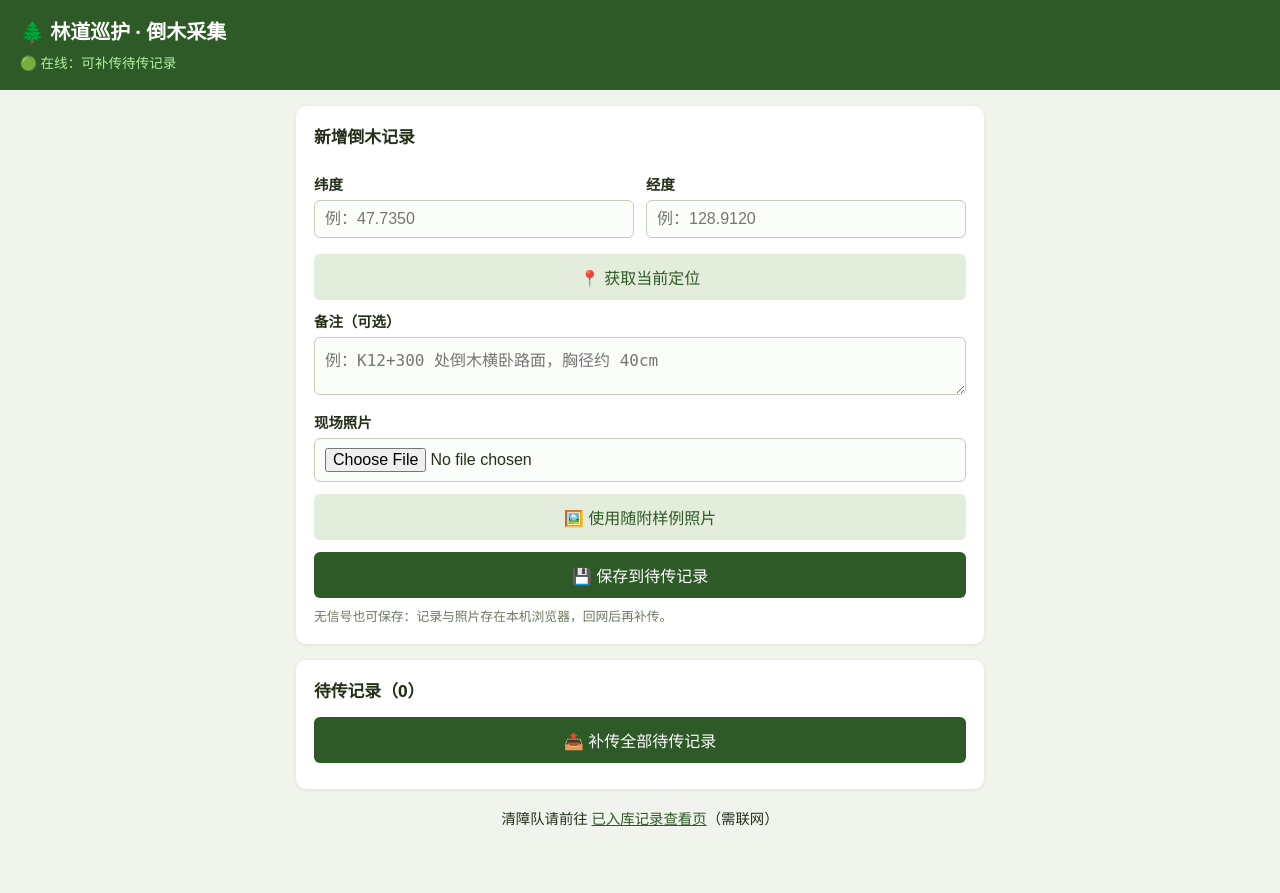
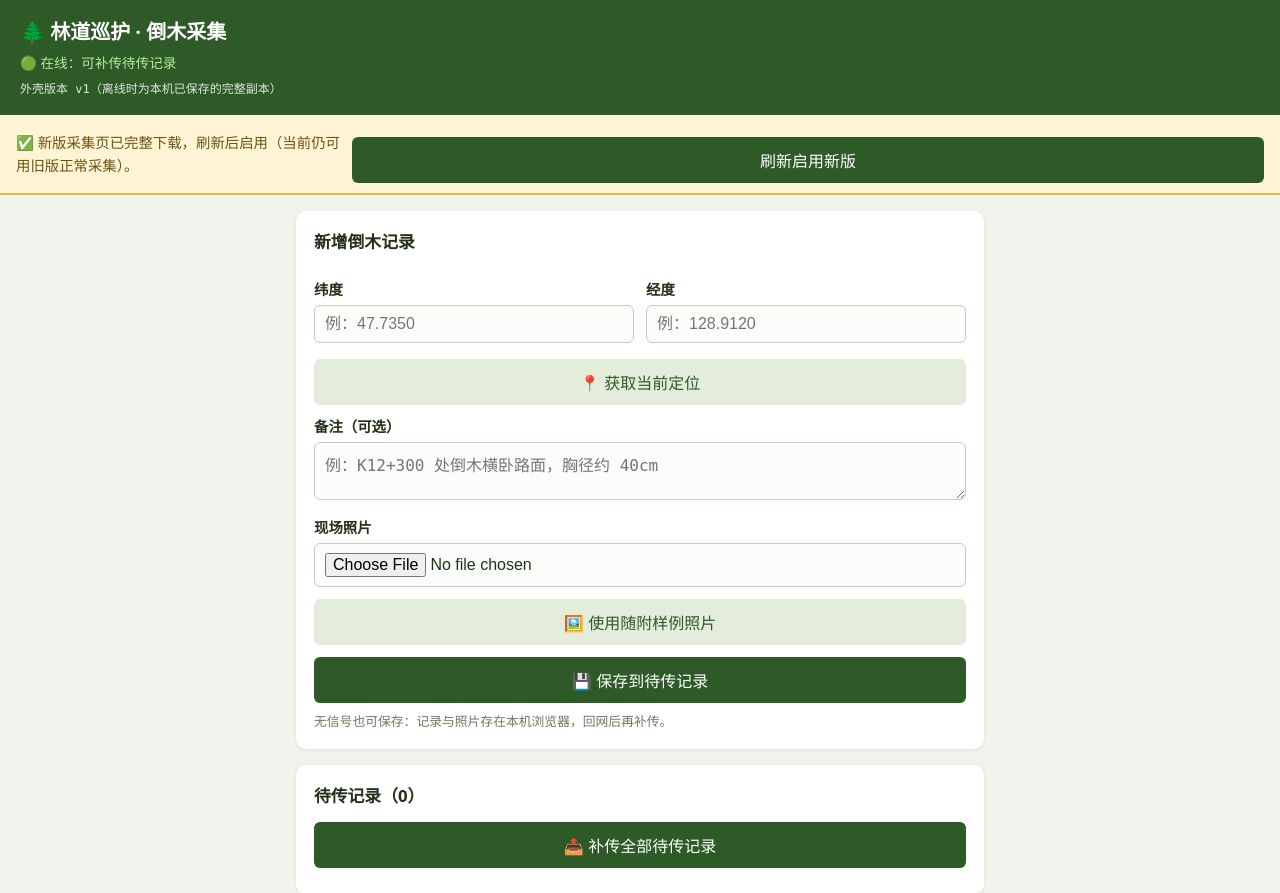
Before and after one commit to solo-projects-org/solo-09c03bb4-c439ce2a-2973-47cf-9106-6d12b273bda1, a Flask app: page / in a window 1280 px wide. Shown: the top 893 px of the page. Before the commit the page ends 826 px from the top, so only its background shows below. Run offline with Flask 3, Linux system fonts and the light colour scheme.

Commit message:
完成开发轮 61ff93dc-fa72-404b-98f1-debfbb9f9c95

```diff
--- a/app/app.py
+++ b/app/app.py
@@ -4,13 +4,22 @@
 - /records     清障队查看页：只展示已确认入库的记录
 - /api/records GET 列表 / POST 补传（uuid 幂等，同一笔只入库一次）
 - /photos/...  已入库的原照
+- /sw.js       Service Worker（按 APP_VERSION 渲染，版本与页面同源）
+
+换版/故障演示开关（均通过环境变量，不改业务代码）：
+- APP_VERSION          当前部署版本号，注入页面与 SW 缓存名
+- SHELL_FAIL_PATHS     逗号分隔的路径，命中即返回 503（例：/static/app.js），
+                       用来模拟“下载途中服务换版 / 文件没取齐”
+- SHELL_FAIL_RATE      外壳请求随机 503 的概率（0~1，默认 0）
 """
 import os
+import random
 import sqlite3
 import uuid as uuidlib
 from datetime import datetime, timezone
 
-from flask import Flask, g, jsonify, render_template, request, send_from_directory
+from flask import (Flask, Response, g, jsonify, render_template, request,
+                   send_from_directory)
 from werkzeug.utils import secure_filename
 
 BASE_DIR = os.path.dirname(os.path.abspath(__file__))
@@ -18,6 +27,25 @@ DATA_DIR = os.environ.get("DATA_DIR", os.path.join(BASE_DIR, "data"))
 PHOTO_DIR = os.path.join(DATA_DIR, "photos")
 DB_PATH = os.path.join(DATA_DIR, "records.db")
 ALLOWED_EXT = {".jpg", ".jpeg", ".png", ".gif", ".webp", ".bmp"}
+
+# 当前部署版本：页面徽标与 SW 缓存名共用，换版时由部署环境覆盖
+APP_VERSION = os.environ.get("APP_VERSION", "1").strip() or "1"
+# 演示用故障注入：命中这些外壳路径直接 503
+SHELL_FAIL_PATHS = {
+    p.strip() for p in os.environ.get("SHELL_FAIL_PATHS", "").split(",") if p.strip()
+}
+try:
+    SHELL_FAIL_RATE = min(1.0, max(0.0, float(os.environ.get("SHELL_FAIL_RATE", "0"))))
+except ValueError:
+    SHELL_FAIL_RATE = 0.0
+
+# 受故障注入影响的“外壳”路径（与 SW 的 SHELL 清单一致）
+SHELL_PATHS = {
+    "/",
+    "/static/app.js",
+    "/static/style.css",
+    "/static/sample-photo.png",
+}
 
 app = Flask(__name__)
 app.config["MAX_CONTENT_LENGTH"] = 30 * 1024 * 1024  # 原照最大 30MB
@@ -61,28 +89,66 @@ def close_db(_exc):
 
 
 @app.after_request
-def no_store_html(resp):
-    # HTML 页面不做 HTTP 缓存，保证在线时拿到最新数据；
-    # 离线可用性由 Service Worker 的 Cache Storage 负责。
+def cache_headers(resp):
+    # HTML 页面不做 HTTP 缓存，在线刷新可探测新版本；离线可用性由 SW 负责
     if resp.mimetype == "text/html":
         resp.headers["Cache-Control"] = "no-store"
+    elif request.path.startswith("/static/"):
+        # 静态资源：允许浏览器缓存但必须每次回源校验，配合版本化 SW 缓存避免混版
+        resp.headers["Cache-Control"] = "no-cache"
     return resp
+
+
+@app.before_request
+def inject_shell_failure():
+    """模拟换版途中的 503：仅作用于外壳资源，不影响补传 API 与已入库照片。"""
+    path = request.path
+    if request.method != "GET" or path not in SHELL_PATHS:
+        return None
+    if path in SHELL_FAIL_PATHS or (
+        SHELL_FAIL_RATE > 0 and random.random() < SHELL_FAIL_RATE
+    ):
+        return Response(
+            "Service Unavailable (simulated deploy failure on %s)" % path,
+            status=503,
+            mimetype="text/plain",
+        )
+    return None
 
 
 # ---------------- 页面 ----------------
 
 @app.route("/")
 def index():
-    return render_template("index.html")
+    return render_template("index.html", app_version=APP_VERSION)
 
 
 @app.route("/sw.js")
 def service_worker():
-    # Service Worker 必须挂在根作用域下：从 / 路径提供，控制整个站点
-    resp = send_from_directory(os.path.join(BASE_DIR, "static"), "sw.js",
-                               mimetype="application/javascript")
+    # SW 模板渲染：APP_VERSION 决定缓存名；SW 本身不注入故障，
+    # 保证浏览器始终能完成“探测新版本”这一步，失败只发生在外壳下载阶段。
+    resp = Response(
+        render_template("sw.js", app_version=APP_VERSION),
+        mimetype="application/javascript",
+    )
+    # 每次都回源校验，确保浏览器能及时发现新版 SW
     resp.headers["Cache-Control"] = "no-cache"
     return resp
+
+
+@app.route("/version")
+def version_info():
+    """演示辅助：查看当前服务版本与故障开关（不进 SW 缓存清单）。"""
+    return jsonify({
+        "app_version": APP_VERSION,
+        "shell_fail_paths": sorted(SHELL_FAIL_PATHS),
+        "shell_fail_rate": SHELL_FAIL_RATE,
+    })
+
+
+@app.route("/healthz")
+def healthz():
+    return jsonify({"ok": True})
 
 
 @app.route("/records")
@@ -90,7 +156,7 @@ def records_page():
     rows = get_db().execute(
         "SELECT * FROM records ORDER BY id DESC"
     ).fetchall()
-    return render_template("records.html", records=rows)
+    return render_template("records.html", records=rows, app_version=APP_VERSION)
 
 
 # ---------------- API ----------------
--- a/app/static/app.js
+++ b/app/static/app.js
@@ -1,10 +1,60 @@
 /* 林道巡护采集页逻辑：离线保存（IndexedDB）+ 回网补传（确认后才删除） */
 "use strict";
 
-/* ---------- Service Worker 注册（首次在线打开后，断网也能加载本页） ---------- */
+/* ---------- Service Worker 注册与整版本更新 ----------
+ * 规则：新版 SW 只有把同版本页面/脚本/样式/样照整套取齐才会安装成功；
+ * 安装成功后先进入 waiting，由用户在提示条上确认（或下次自然刷新）才接管，
+ * 因此不会出现“新 HTML + 旧脚本”的混版页面。 */
+let refreshing = false;
 if ("serviceWorker" in navigator) {
-  navigator.serviceWorker.register("/sw.js")   // 根路径脚本，默认作用域 "/"
-    .catch(err => console.error("SW 注册失败:", err));
+  window.addEventListener("load", () => {
+    navigator.serviceWorker.register("/sw.js").catch((err) =>
+      console.error("SW 注册失败:", err)
+    );
+  });
+
+  /* 新 SW 已完整安装、等待接管：提示用户刷新 */
+  navigator.serviceWorker.addEventListener("waiting", () => {
+    const bar = document.getElementById("updateBar");
+    if (bar) bar.hidden = false;
+  });
+
+  /* 兼容部分浏览器把已 waiting 的 worker 挂在 registration.waiting 上 */
+  navigator.serviceWorker.ready.then((reg) => {
+    if (reg.waiting) {
+      const bar = document.getElementById("updateBar");
+      if (bar) bar.hidden = false;
+    }
+    reg.addEventListener("updatefound", () => {
+      const nw = reg.installing;
+      if (!nw) return;
+      nw.addEventListener("statechange", () => {
+        if (nw.state === "installed" && navigator.serviceWorker.controller) {
+          const bar = document.getElementById("updateBar");
+          if (bar) bar.hidden = false;
+        }
+      });
+    });
+  });
+
+  /* 新 SW 接管页面（activate 完成）：整页刷新，加载新版完整副本 */
+  navigator.serviceWorker.addEventListener("controllerchange", () => {
+    if (refreshing) return;
+    refreshing = true;
+    window.location.reload();
+  });
+
+  document.addEventListener("DOMContentLoaded", () => {
+    const btn = document.getElementById("updateBtn");
+    if (btn) {
+      btn.addEventListener("click", () => {
+        /* 通知 waiting 的新 SW 放行；其 activate 后触发 controllerchange 自动刷新 */
+        navigator.serviceWorker.ready.then((reg) => {
+          if (reg.waiting) reg.waiting.postMessage("SKIP_WAITING");
+        });
+      });
+    }
+  });
 }
 
 /* ---------- IndexedDB：待传记录仓库 ---------- */
@@ -52,7 +102,7 @@ async function idbDelete(uuid) {
 }
 
 /* ---------- 页面元素 ---------- */
-const $ = id => document.getElementById(id);
+const $ = (id) => document.getElementById(id);
 const latInput = $("lat"), lngInput = $("lng"), noteInput = $("note");
 const photoInput = $("photo"), preview = $("preview");
 const pendingList = $("pendingList"), pendingCount = $("pendingCount");
@@ -81,7 +131,7 @@ photoInput.addEventListener("change", () => {
   if (photoInput.files[0]) showPreview(photoInput.files[0]);
 });
 
-/* 使用随附样例照片（样例已被 Service Worker 缓存，离线也能取到） */
+/* 使用随附样例照片（样例与页面同版本、已由 SW 整包缓存，离线也能取到） */
 $("sampleBtn").addEventListener("click", async () => {
   try {
     const resp = await fetch("/static/sample-photo.png");
@@ -101,11 +151,11 @@ $("sampleBtn").addEventListener("click", async () => {
 $("geoBtn").addEventListener("click", () => {
   if (!navigator.geolocation) return alert("此浏览器不支持定位");
   navigator.geolocation.getCurrentPosition(
-    pos => {
+    (pos) => {
       latInput.value = pos.coords.latitude.toFixed(6);
       lngInput.value = pos.coords.longitude.toFixed(6);
     },
-    err => alert("定位失败：" + err.message),
+    (err) => alert("定位失败：" + err.message),
     { enableHighAccuracy: true, timeout: 10000 }
   );
 });
@@ -121,11 +171,11 @@ $("collectForm").addEventListener("submit", async () => {
   if (!file) return alert("请选择或拍摄现场照片");
 
   const rec = {
-    uuid: crypto.randomUUID(),          // 幂等键：重传同一笔只入库一次
+    uuid: crypto.randomUUID(), // 幂等键：重传同一笔只入库一次
     lat, lng,
     note: noteInput.value.trim(),
     createdAt: new Date().toISOString(),
-    photo: file,                        // File/Blob 可直接存入 IndexedDB
+    photo: file, // File/Blob 可直接存入 IndexedDB
     photoName: file.name || "photo.jpg",
   };
   await idbAdd(rec);
@@ -153,7 +203,7 @@ async function renderPending() {
     info.innerHTML =
       `<strong>${it.lat.toFixed(6)}, ${it.lng.toFixed(6)}</strong><br>` +
       `<small>${it.createdAt.slice(0, 19).replace("T", " ")}</small>` +
-      (it.note ? `<br>${it.note.replace(/[<>&]/g, c =>
+      (it.note ? `<br>${it.note.replace(/[<>&]/g, (c) =>
         ({ "<": "&lt;", ">": "&gt;", "&": "&amp;" }[c]))}` : "");
     li.append(img, info);
     pendingList.appendChild(li);
@@ -161,7 +211,7 @@ async function renderPending() {
 }
 
 /* ---------- 补传：收到服务器确认才移出待传 ---------- */
-$("syncBtn").addEventListener("click", async () => {
+async function syncPending() {
   const items = await idbAll();
   if (!items.length) {
     syncStatus.textContent = "没有待传记录。";
@@ -199,6 +249,13 @@ $("syncBtn").addEventListener("click", async () => {
     `补传完成：新入库 ${ok} 笔` +
     (dup ? `，服务器已有 ${dup} 笔（未重复入库）` : "") +
     (fail ? `，失败 ${fail} 笔（仍保留在待传）` : "");
+}
+
+$("syncBtn").addEventListener("click", syncPending);
+
+/* 回网自动尝试补传一次（接口与手工补传完全相同），失败的记录仍保留 */
+window.addEventListener("online", () => {
+  syncPending();
 });
 
 /* ---------- 启动 ---------- */
--- a/app/static/style.css
+++ b/app/static/style.css
@@ -17,6 +17,33 @@ header h1 { font-size: 1.25rem; }
 .net-status { font-size: .85rem; margin-top: 4px; opacity: .95; }
 .net-status.online  { color: #b9f6a5; }
 .net-status.offline { color: #ffd0a8; }
+
+.version-badge {
+  font-size: .75rem;
+  margin-top: 6px;
+  opacity: .85;
+  font-family: ui-monospace, Menlo, Consolas, monospace;
+}
+
+.update-bar {
+  display: flex;
+  align-items: center;
+  justify-content: space-between;
+  gap: 12px;
+  background: #fff4d6;
+  border-bottom: 2px solid #e0b94e;
+  color: #6b5310;
+  padding: 10px 16px;
+  font-size: .9rem;
+}
+.update-btn {
+  width: auto;
+  margin: 0;
+  padding: 8px 16px;
+  background: #2d5a27;
+  color: #fff;
+  white-space: nowrap;
+}
 
 main { max-width: 720px; margin: 0 auto; padding: 16px; }
 
--- a/app/templates/index.html
+++ b/app/templates/index.html
@@ -11,7 +11,14 @@
 <header>
   <h1>🌲 林道巡护 · 倒木采集</h1>
   <p class="net-status" id="netStatus">检测网络中…</p>
+  <p class="version-badge">外壳版本 v{{ app_version }}（离线时为本机已保存的完整副本）</p>
 </header>
+
+<!-- 新版整包下载完整后才出现；下载失败/没取齐时不会出现，页面继续使用旧版 -->
+<div id="updateBar" class="update-bar" hidden>
+  <span>✅ 新版采集页已完整下载，刷新后启用（当前仍可用旧版正常采集）。</span>
+  <button type="button" id="updateBtn" class="btn update-btn">刷新启用新版</button>
+</div>
 
 <main>
   <section class="card">
--- a/app/templates/records.html
+++ b/app/templates/records.html
@@ -10,6 +10,7 @@
 <header>
   <h1>🪓 清障队 · 已入库倒木记录</h1>
   <p class="net-status">共 {{ records|length }} 笔（仅显示已确认入库的记录）</p>
+  <p class="version-badge">外壳版本 v{{ app_version }}</p>
 </header>
 
 <main>
```
Also changed, not shown: app/static/sw.js (deleted, +0 -65 lines), app/templates/sw.js (added, +118 -0 lines), docker-compose.fail.yml (added, +13 -0 lines), docker-compose.v2.yml (added, +8 -0 lines), docker-compose.yml (+12 -0 lines), README.md.
